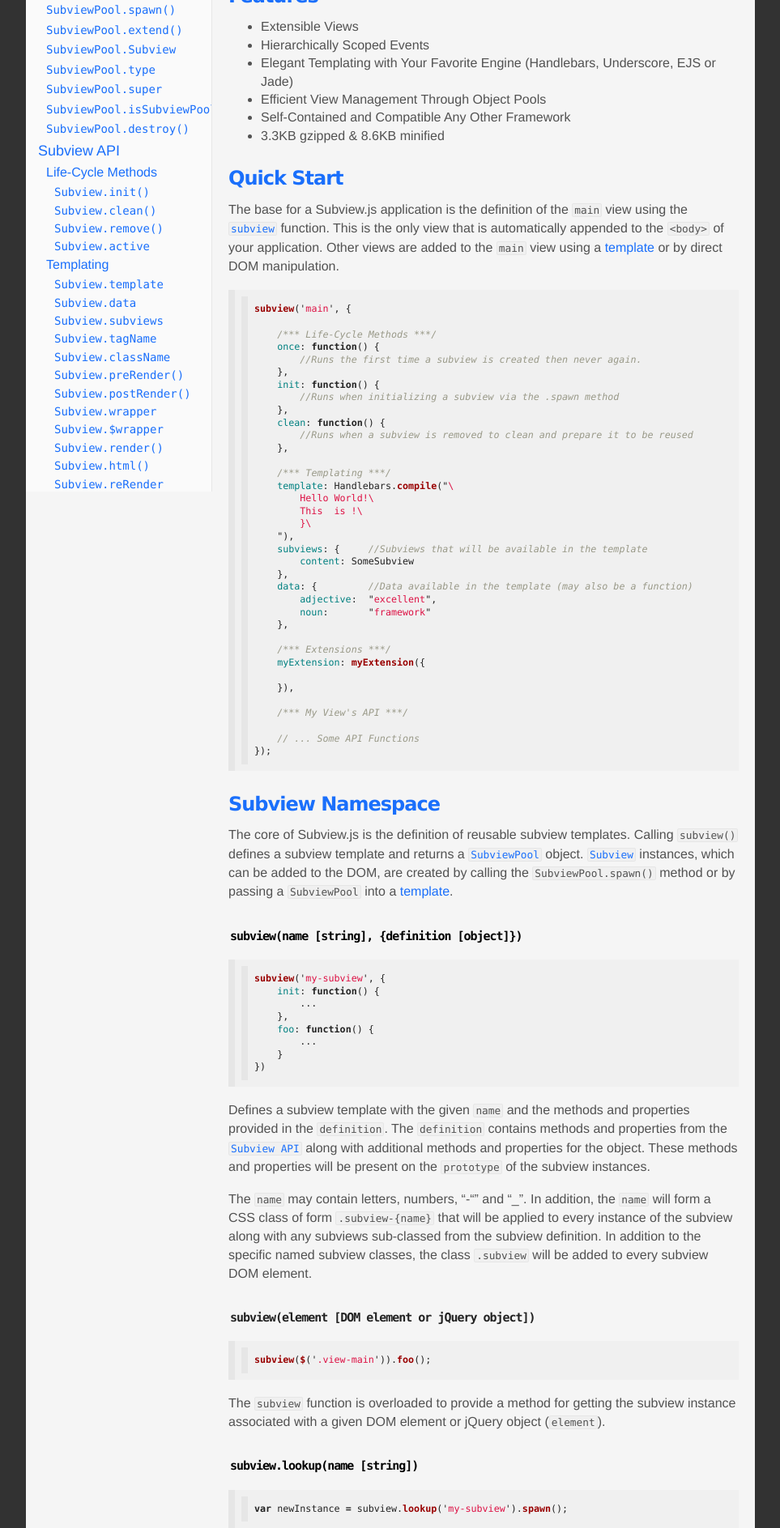
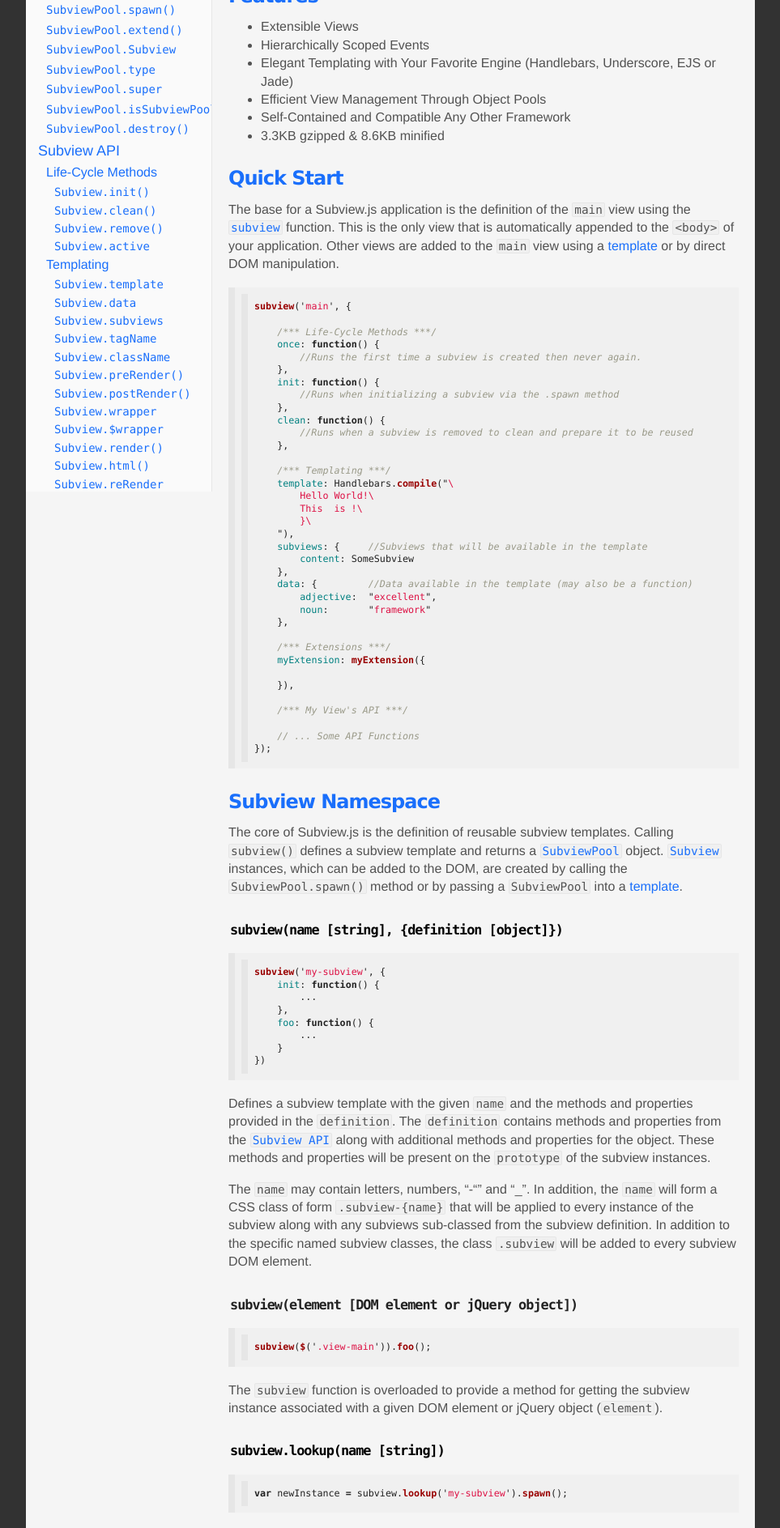
Before and after one commit to bpeacock/subview.js, a Jekyll site: the page built from index.html, in a window 1280 px wide. Shown: the part 533-2420 px from the top of the page at 81% size, without its empty margins (158-1121 px from the left). Built offline with Jekyll 4.4.1, drawn with Linux system fonts in a browser that asks for light colours; nearby versions of some CDN libraries; Markdown is read by kramdown in place of the engine named in the settings.

Commit message:
Font size was too small for code

```diff
--- a/styles/main.css
+++ b/styles/main.css
@@ -28,7 +28,7 @@
   background: #F0F0F0;
   padding: 0 2px;
   font-family: Consolas, monaco, monospace;
-  font-size: 0.8em;
+  font-size: 0.9em;
 }
 /*** General Layout ***/
 header,
--- a/styles/main.less
+++ b/styles/main.less
@@ -36,7 +36,7 @@
     background: #F0F0F0;
     padding: 0 2px;
     font-family: Consolas, monaco, monospace;
-    font-size: 0.8em;
+    font-size: 0.9em;
 }
 
 /*** General Layout ***/
--- a/styles/syntax.css
+++ b/styles/syntax.css
@@ -20,7 +20,6 @@
     border-radius: 0;
     background: transparent;
     padding: 0;
-    font-size: 0.9em;
 }
 
 .highlight .c { color: #999988; font-style: italic } /* Comment */
```
